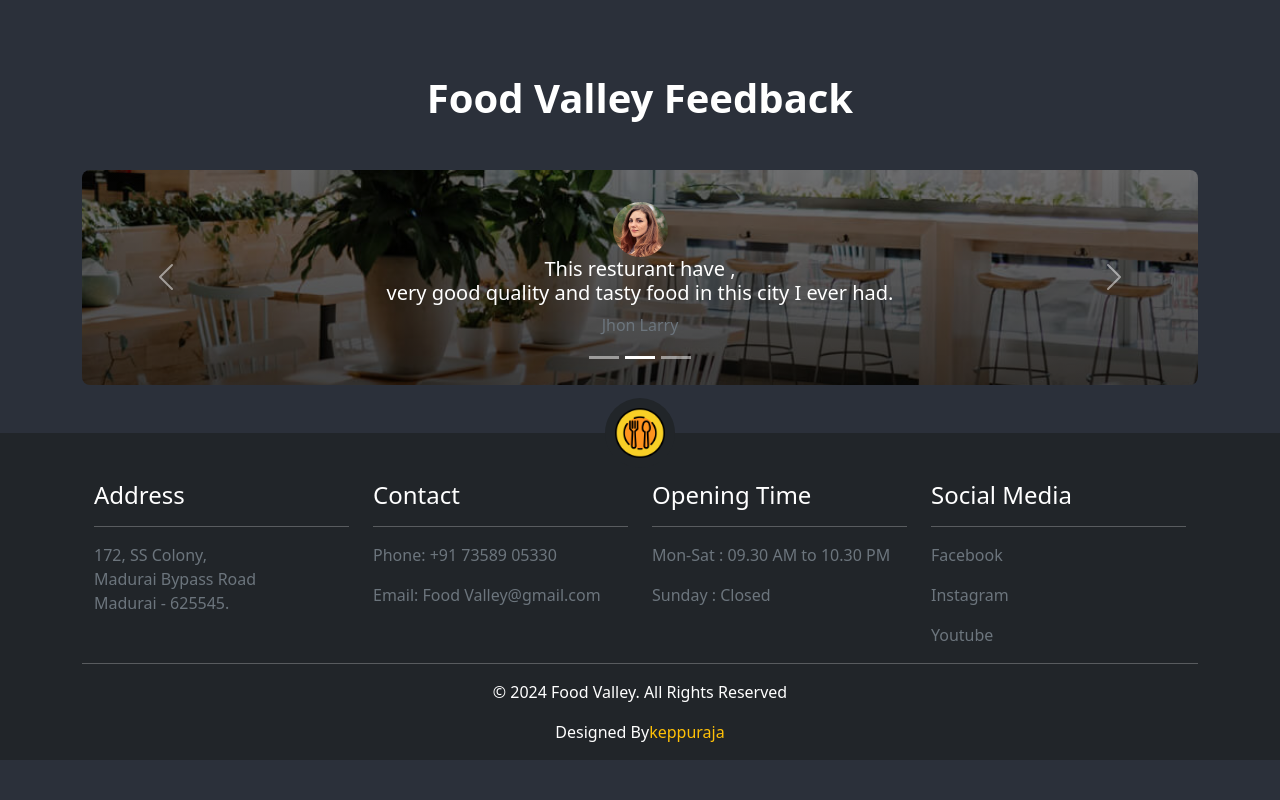
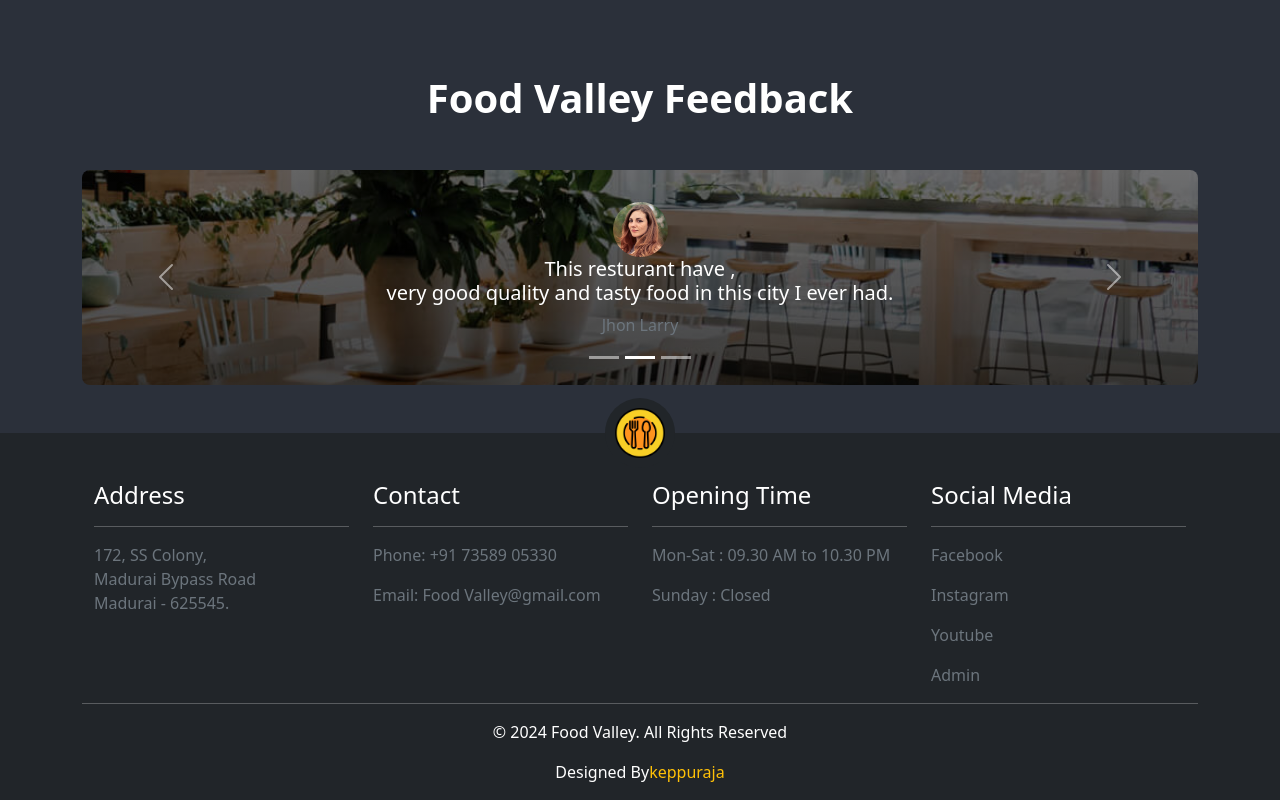
Before and after one commit to keppuraja3/food_valley, a React (Vite) app: page / in a window 1280 px wide. Shown: the part 2371-3171 px from the top of the page. Before the commit the page ends 3131 px from the top, so only its background shows below. Built offline with nearby package versions, Linux system fonts and the light colour scheme; the HTML template or start-up script is replaced by a standard one.

Commit message:
admin page redirect test 1

```diff
--- a/src/Footer.jsx
+++ b/src/Footer.jsx
@@ -75,6 +75,11 @@ function Footer() {
                 Youtube
               </Link>
             </p>
+            <p>
+              <Link to="/admin" className="text-secondary ">
+                Admin
+              </Link>
+            </p>
           </div>
           <hr />
           <div className="text-center text-capitalize">
```
